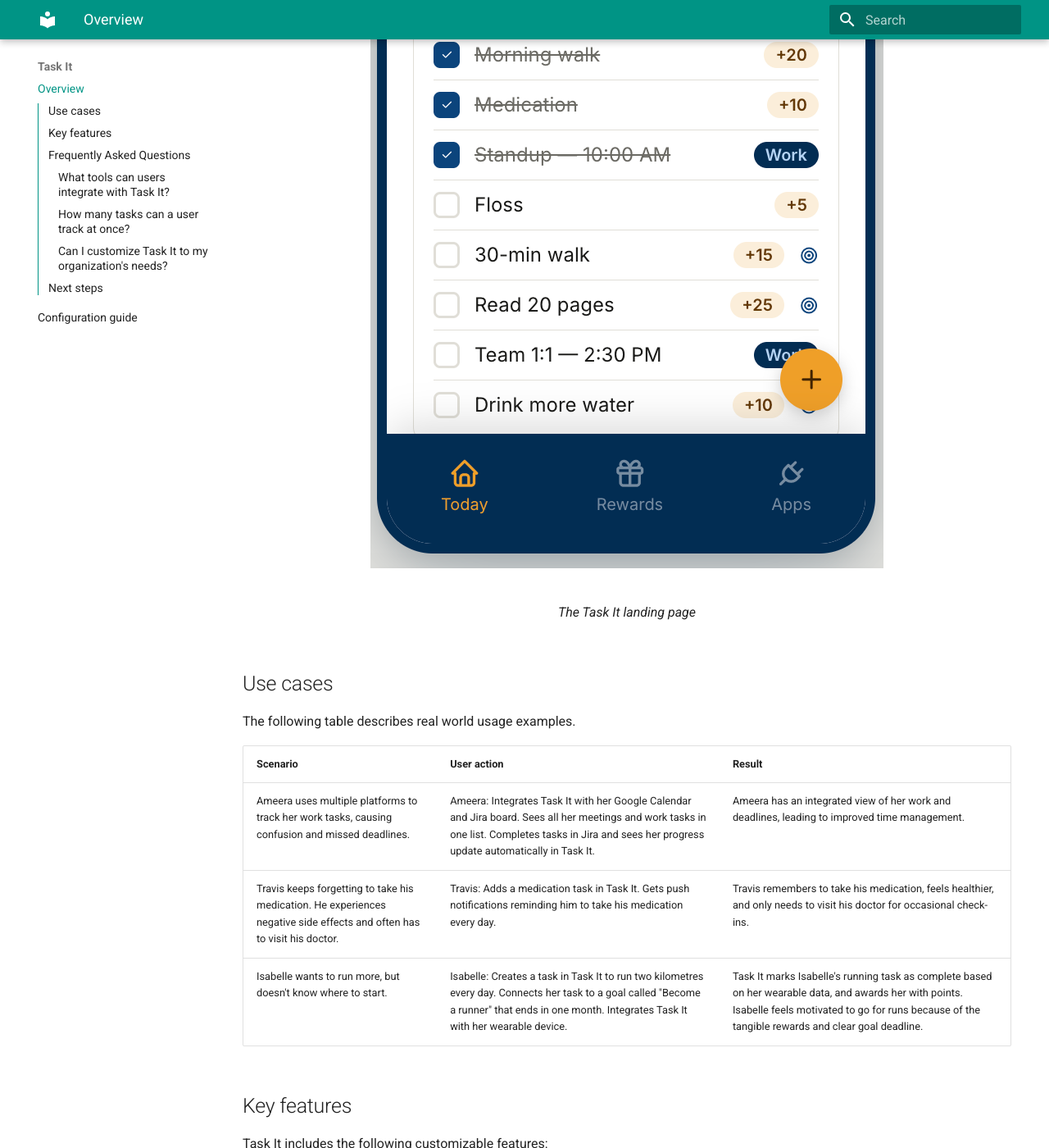
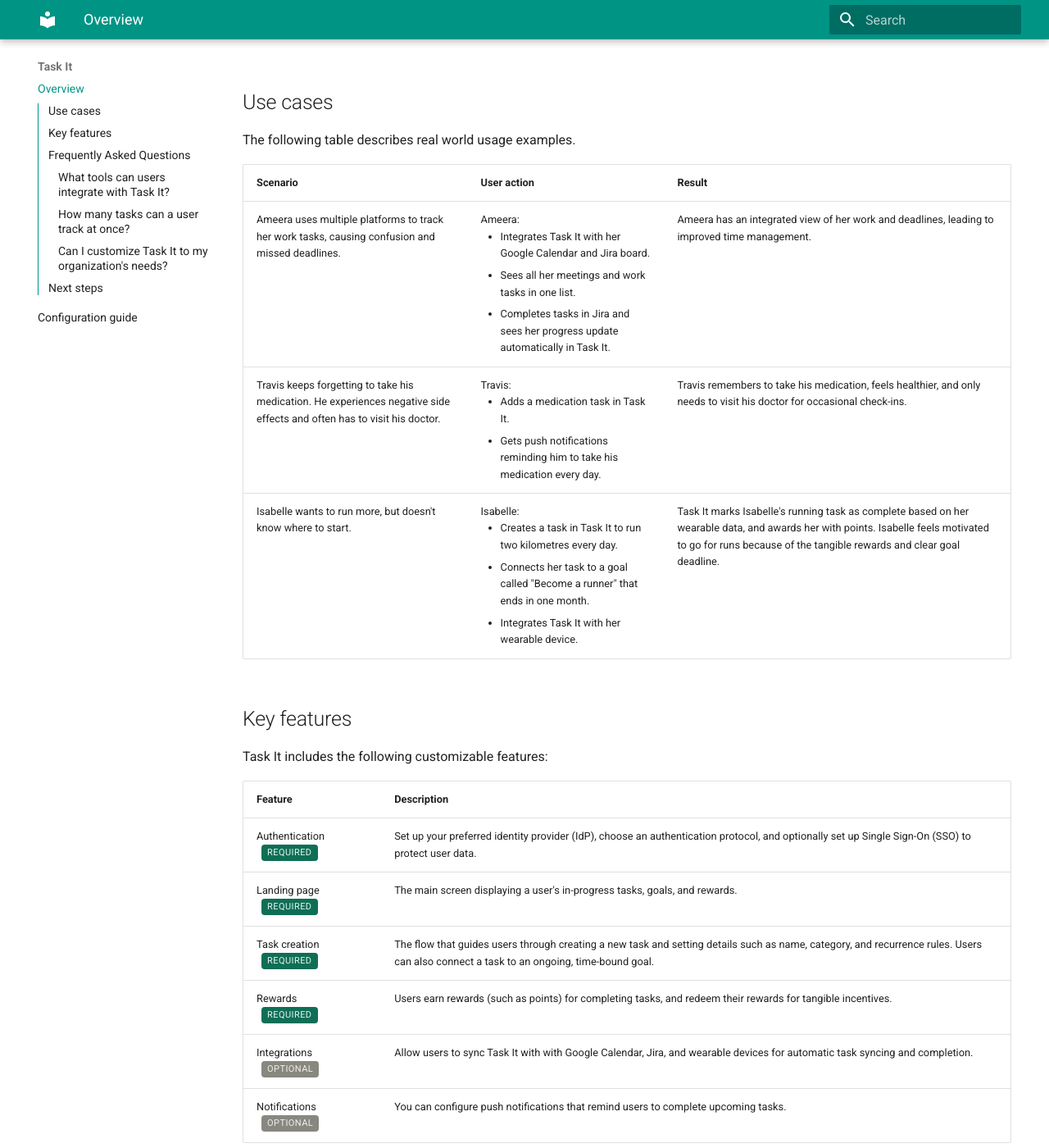
Before and after one commit to emilyrosebull/portfolio, an MkDocs documentation site: the page built from docs/task-it/overview.md, in a window 1280 px wide and 1400 px high, scrolled down 966 px. Shown: the whole window at 82% size. Built offline with MkDocs 1.6.1 and Material for MkDocs 9.7.7, drawn with Linux system fonts in a browser that asks for light colours.

Commit message:
Fix image size, restore Use Cases bullet points, fix Rewards badge placement
Co-Authored-By: Claude Sonnet 4.6 <noreply@anthropic.com>

```diff
--- a/docs/task-it/overview.md
+++ b/docs/task-it/overview.md
@@ -10,7 +10,7 @@ Depending on your configuration, users can:
 * Earn rewards and redeem them for incentives such as premium deductions and gift cards.
 
 <figure markdown="span">
-  ![The Task It landing page, showing in-progress tasks organized by category, a streak counter, and a rewards summary](images/task-it-landing-page.png)
+  ![The Task It landing page, showing in-progress tasks organized by category, a streak counter, and a rewards summary](images/task-it-landing-page.png){ width="250" height="571" }
   <figcaption>The Task It landing page</figcaption>
 </figure>
 
@@ -20,9 +20,9 @@ The following table describes real world usage examples.
 
 | **Scenario** | **User action** | **Result** |
 | --- | --- | --- |
-| Ameera uses multiple platforms to track her work tasks, causing confusion and missed deadlines. | Ameera: Integrates Task It with her Google Calendar and Jira board. Sees all her meetings and work tasks in one list. Completes tasks in Jira and sees her progress update automatically in Task It. | Ameera has an integrated view of her work and deadlines, leading to improved time management. |
-| Travis keeps forgetting to take his medication. He experiences negative side effects and often has to visit his doctor. | Travis: Adds a medication task in Task It. Gets push notifications reminding him to take his medication every day. | Travis remembers to take his medication, feels healthier, and only needs to visit his doctor for occasional check-ins. |
-| Isabelle wants to run more, but doesn't know where to start. | Isabelle: Creates a task in Task It to run two kilometres every day. Connects her task to a goal called "Become a runner" that ends in one month. Integrates Task It with her wearable device. | Task It marks Isabelle's running task as complete based on her wearable data, and awards her with points. Isabelle feels motivated to go for runs because of the tangible rewards and clear goal deadline. |
+| Ameera uses multiple platforms to track her work tasks, causing confusion and missed deadlines. | Ameera:<ul><li>Integrates Task It with her Google Calendar and Jira board.</li><li>Sees all her meetings and work tasks in one list.</li><li>Completes tasks in Jira and sees her progress update automatically in Task It.</li></ul> | Ameera has an integrated view of her work and deadlines, leading to improved time management. |
+| Travis keeps forgetting to take his medication. He experiences negative side effects and often has to visit his doctor. | Travis:<ul><li>Adds a medication task in Task It.</li><li>Gets push notifications reminding him to take his medication every day.</li></ul> | Travis remembers to take his medication, feels healthier, and only needs to visit his doctor for occasional check-ins. |
+| Isabelle wants to run more, but doesn't know where to start. | Isabelle:<ul><li>Creates a task in Task It to run two kilometres every day.</li><li>Connects her task to a goal called "Become a runner" that ends in one month.</li><li>Integrates Task It with her wearable device.</li></ul> | Task It marks Isabelle's running task as complete based on her wearable data, and awards her with points. Isabelle feels motivated to go for runs because of the tangible rewards and clear goal deadline. |
 
 ## Key features
 
@@ -33,7 +33,7 @@ Task It includes the following customizable features:
 | Authentication <span class="badge badge-required">required</span> | Set up your preferred identity provider (IdP), choose an authentication protocol, and optionally set up Single Sign-On (SSO) to protect user data. |
 | Landing page <span class="badge badge-required">required</span> | The main screen displaying a user's in-progress tasks, goals, and rewards. |
 | Task creation <span class="badge badge-required">required</span> | The flow that guides users through creating a new task and setting details such as name, category, and recurrence rules. Users can also connect a task to an ongoing, time-bound goal. |
-| Rewards <span class="badge badge-required">required</span> | Users earn rewards (such as points) for completing tasks, and redeem their rewards for tangible incentives. |
+| Rewards<br><span class="badge badge-required">required</span> | Users earn rewards (such as points) for completing tasks, and redeem their rewards for tangible incentives. |
 | Integrations <span class="badge badge-optional">optional</span> | Allow users to sync Task It with with Google Calendar, Jira, and wearable devices for automatic task syncing and completion. |
 | Notifications <span class="badge badge-optional">optional</span> | You can configure push notifications that remind users to complete upcoming tasks. |
 
```
